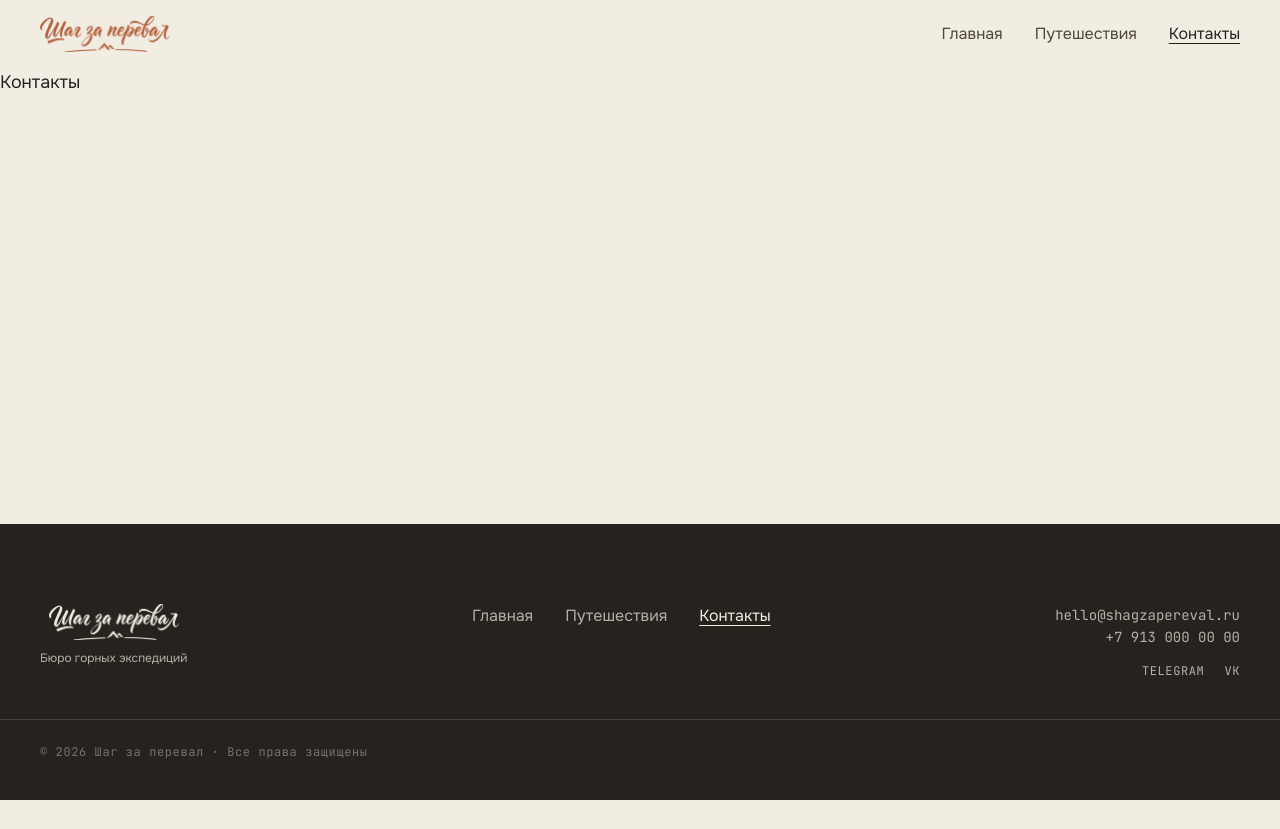
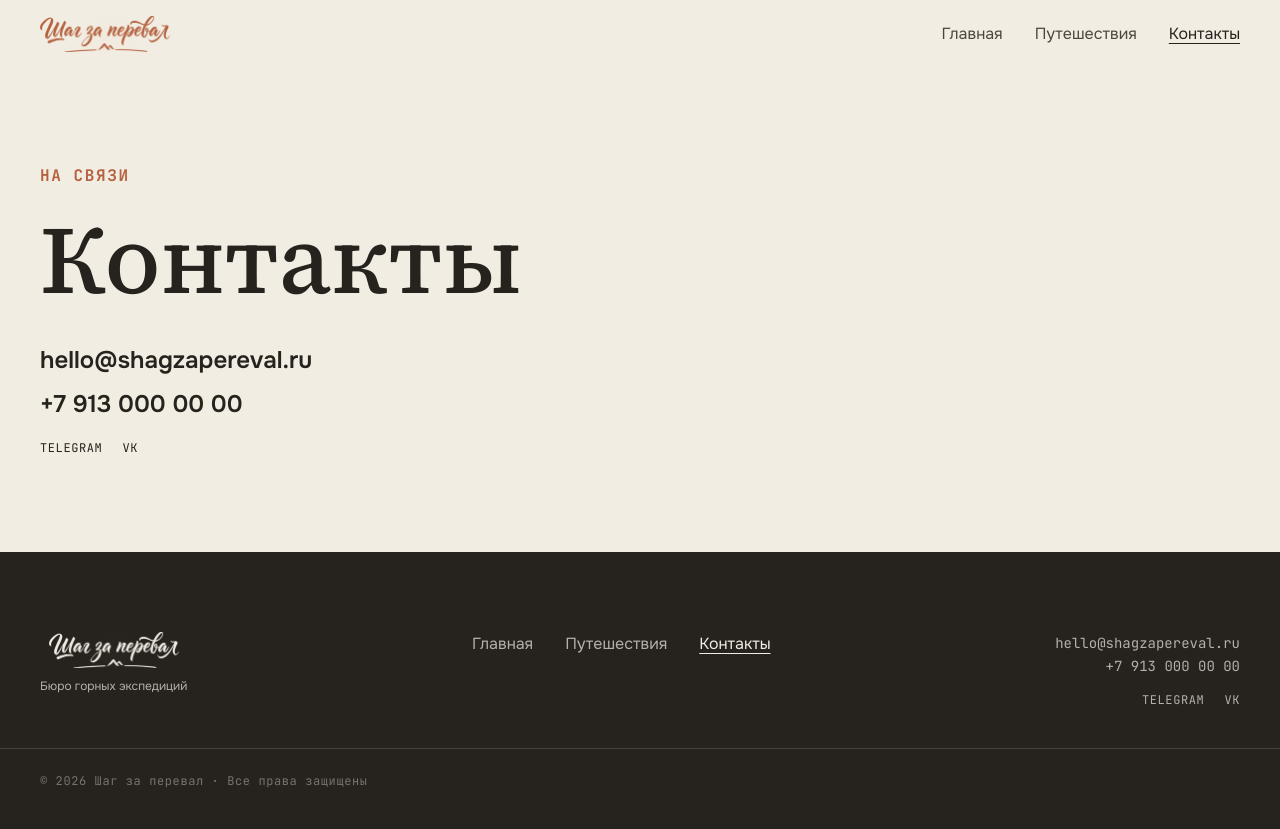
Before and after one commit to Stillonov/sz-shag-za-pereval, a Next.js app: page /contacts in a window 1280 px wide. Before the commit the page ends 800 px from the top, so only its background shows below. Built offline with nearby package versions, Linux system fonts and the light colour scheme.

Commit message:
Build the /contacts page
Reuses SectionLabel, the "Page <h1>" tier, and Footer's social-link
recipe; content comes straight from src/content/site.ts.

```diff
--- a/src/app/(pages)/contacts/page.tsx
+++ b/src/app/(pages)/contacts/page.tsx
@@ -1,3 +1,40 @@
+import { Container } from '@/components/Container';
+import { SectionLabel } from '@/components/SectionLabel';
+
+import { siteContact, socialLinks } from '@/content/site';
+
 export default function ContactsPage() {
-  return <p className="font-sans text-base md:text-lg">Контакты</p>;
+  return (
+    <section className="py-24">
+      <Container>
+        <SectionLabel className="mb-6">На связи</SectionLabel>
+        <h1 className="font-serif text-5xl font-medium md:text-8xl">Контакты</h1>
+        <div className="mt-9 flex flex-col gap-3 text-2xl font-semibold">
+          <a
+            href={`mailto:${siteContact.email}`}
+            className="hover:underline hover:underline-offset-4"
+          >
+            {siteContact.email}
+          </a>
+          <a
+            href={`tel:${siteContact.phone.replace(/\s+/g, '')}`}
+            className="hover:underline hover:underline-offset-4"
+          >
+            {siteContact.phone}
+          </a>
+        </div>
+        <div className="mt-5 flex gap-5 font-mono text-xs tracking-wider uppercase">
+          {socialLinks.map((link) => (
+            <a
+              key={link.label}
+              href={link.href}
+              className="hover:underline hover:underline-offset-4"
+            >
+              {link.label}
+            </a>
+          ))}
+        </div>
+      </Container>
+    </section>
+  );
 }
```
Also changed, not shown: 1 other file (tests, documents, lock files or other folders).
